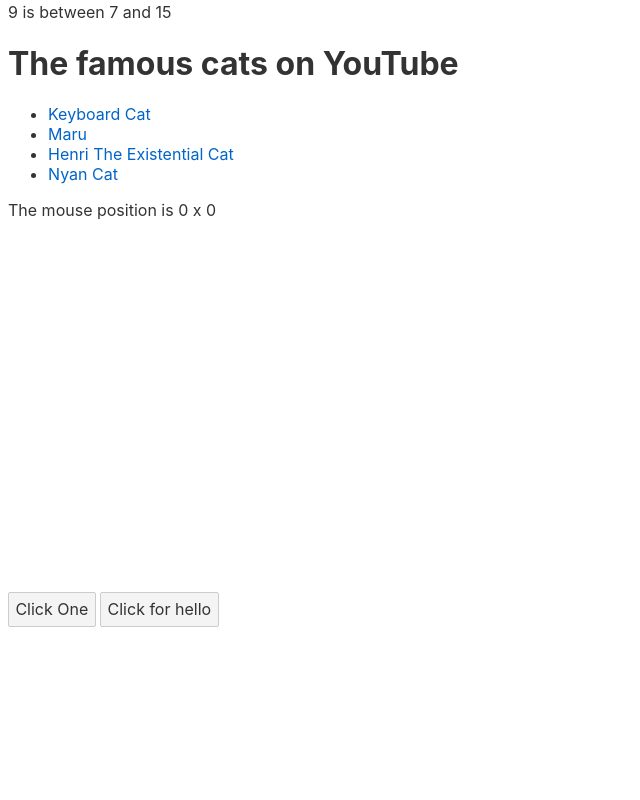
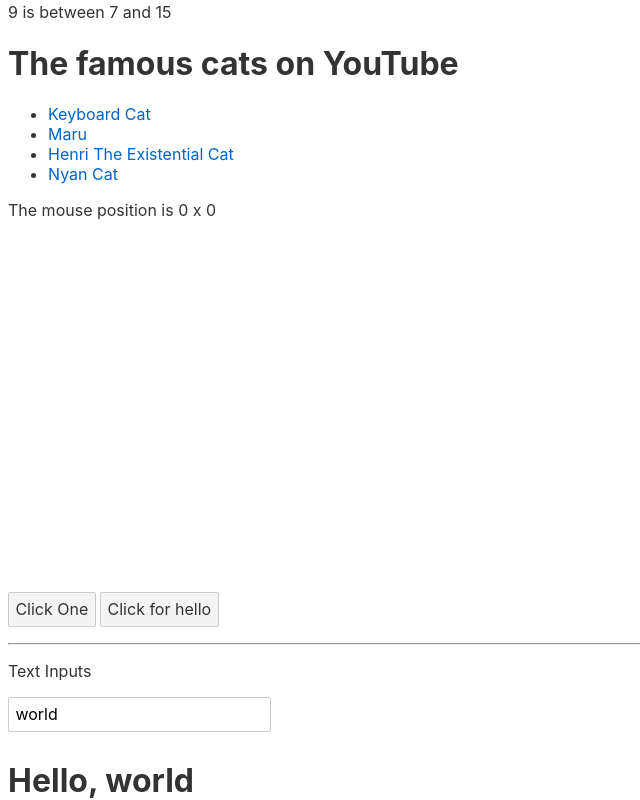
Before and after one commit to xsocratx/svelte-study, a Svelte app in the folder svelte-study/: page / in a window 1280 px wide. Shown: the part 897-1697 px from the top of the page, without its empty margins (0-640 px from the left). Before the commit the page ends 1532 px from the top, so only its background shows below. Built offline with nearby package versions, Linux system fonts and the light colour scheme.

Commit message:
text inputs bind

```diff
--- a/svelte-study/src/App.svelte
+++ b/svelte-study/src/App.svelte
@@ -9,6 +9,7 @@
   import DomEvent from './DomEvent.svelte';
   import EventModifier from './EventModifier.svelte';
   import ComponentEvent from './ComponentEvent.svelte';
+  import TextInputs from './TextInputs.svelte';
   let name = "World";
   let src = "/tutorial/image.gif";
   let string = 'this string contains <i>HTML tag</i>'
@@ -97,3 +98,4 @@
 <DomEvent />
 <EventModifier />
 <ComponentEvent />
+<TextInputs />
--- /dev/null
+++ b/svelte-study/src/TextInputs.svelte
@@ -0,0 +1,8 @@
+<script>
+    let name = 'world';
+</script>
+<hr>
+<p>Text Inputs</p>
+<input bind:value="{name}">
+
+<div><h1>Hello, {name}</h1></div>
```
